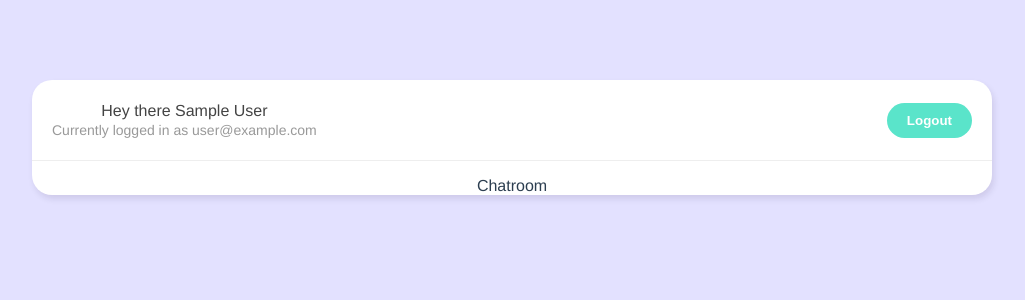
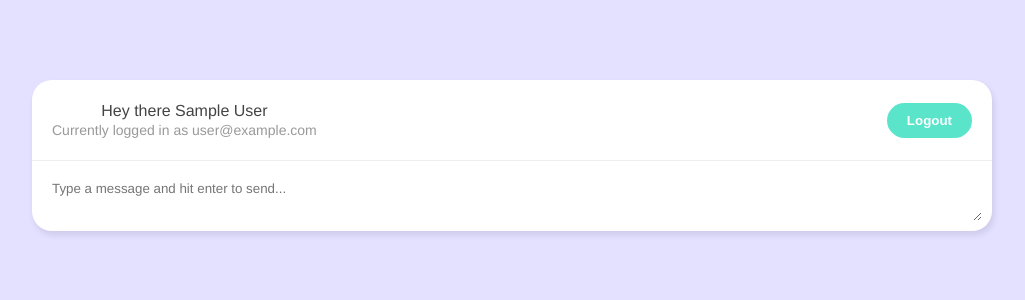
Before and after one commit to thinhnw/live-chat, a Vue app: page /chatroom in a window 1280 px wide. Shown: the top 300 px of the page, without its empty margins (128-1153 px from the left). Built offline with nearby package versions, Linux system fonts and the light colour scheme; no server answers; sample sign-in values are in the browser's storage.

Commit message:
Add new chat form

```diff
--- /dev/null
+++ b/src/components/NewChatForm.vue
@@ -0,0 +1,54 @@
+<template>
+    <form>
+        <textarea
+            placeholder="Type a message and hit enter to send..."
+            v-model="message"
+            @keypress.enter.prevent="handleSubmit"
+        >
+        </textarea>
+    </form>
+</template>
+
+<script>
+import { ref } from 'vue'
+import getUser from '../composables/getUser'
+import { timestamp } from '../firebase/config'
+
+export default {
+
+    setup() {
+        const { user } = getUser()
+        const message = ref('')
+
+        const handleSubmit = async () => {
+            const chat = {
+                name: user.value.displayName,
+                message: message.value,
+                createdAt: timestamp()
+            }
+            console.log('chat', chat);
+            message.value = ''
+        }
+        return {
+            message,
+            handleSubmit
+        }
+    }
+}
+</script>
+
+<style scoped>
+form {
+    margin: 10px;
+}
+textarea {
+    width: 100%;
+    margin-bottom: 6px;
+    padding: 10px;
+    box-sizing: border-box;
+    border: 0;
+    border-radius: 20px;
+    font-family: inherit;
+    outline: none;
+}
+</style>
--- a/src/views/Chatroom.vue
+++ b/src/views/Chatroom.vue
@@ -1,18 +1,19 @@
 <template>
     <div class="container">
         <Navbar />
-        <p>Chatroom</p>
+        <NewChatForm />
     </div>
 </template>
 
 <script>
+import NewChatForm from '../components/NewChatForm.vue'
 import Navbar from '../components/Navbar.vue'
 import getUser from '../composables/getUser'
 import { useRouter } from 'vue-router'
 import { watch} from 'vue'
 
 export default {
-    components: { Navbar },
+    components: { Navbar, NewChatForm },
     setup() {
         const { user } = getUser()
         const router = useRouter()
```
